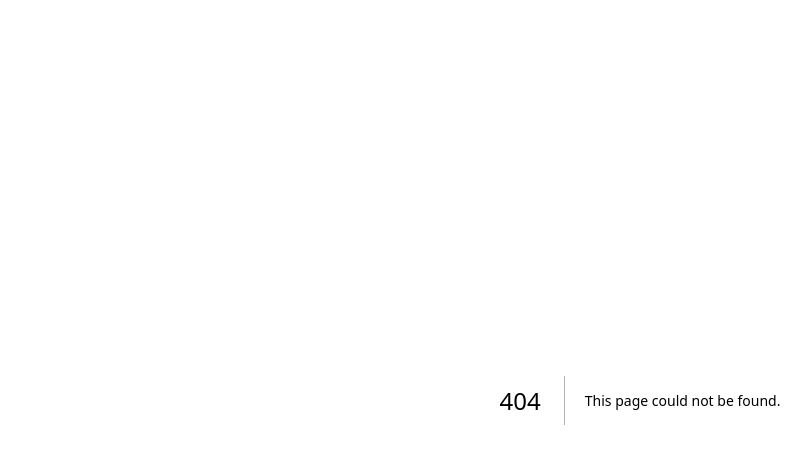
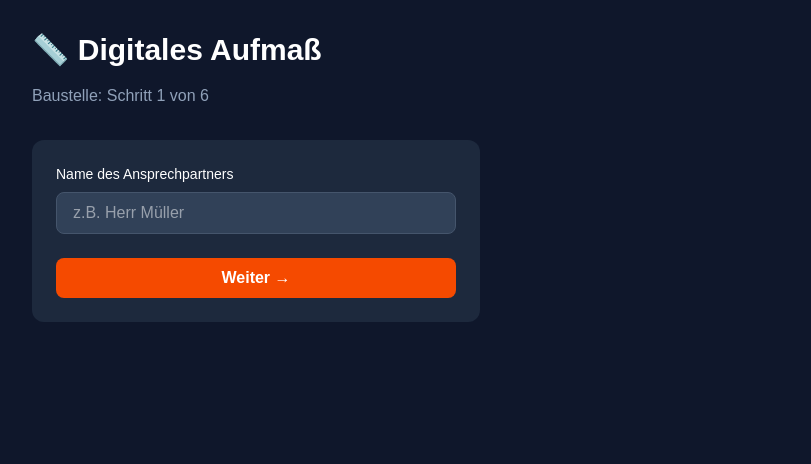
Before and after one commit to A-I-Integration/scaffold-os, a Next.js app: page /aufmass in a window 1280 px wide. Before the commit this address had no page. Shown: the top 464 px of the page, without its empty margins (0-811 px from the left). Built offline with nearby package versions, Linux system fonts and the light colour scheme.

Commit message:
Aufmass page.tsx erstellt

```diff
--- /dev/null
+++ b/app/aufmass/page.tsx
@@ -0,0 +1,21 @@
+export default function AufmassPage() {
+  return (
+    <div className="min-h-screen bg-slate-900 text-white p-8">
+      <h1 className="text-3xl font-bold mb-4">📏 Digitales Aufmaß</h1>
+      <p className="text-slate-400 mb-8">Baustelle: Schritt 1 von 6</p>
+
+      <div className="bg-slate-800 rounded-xl p-6 max-w-md">
+        <label className="block text-sm font-medium mb-2">Name des Ansprechpartners</label>
+        <input
+          type="text"
+          className="w-full bg-slate-700 border border-slate-600 rounded-lg px-4 py-2 text-white focus:outline-none focus:border-orange-500"
+          placeholder="z.B. Herr Müller"
+        />
+
+        <button className="mt-6 w-full bg-orange-600 hover:bg-orange-700 text-white font-semibold py-2 px-4 rounded-lg transition">
+          Weiter →
+        </button>
+      </div>
+    </div>
+  );
+}
```
